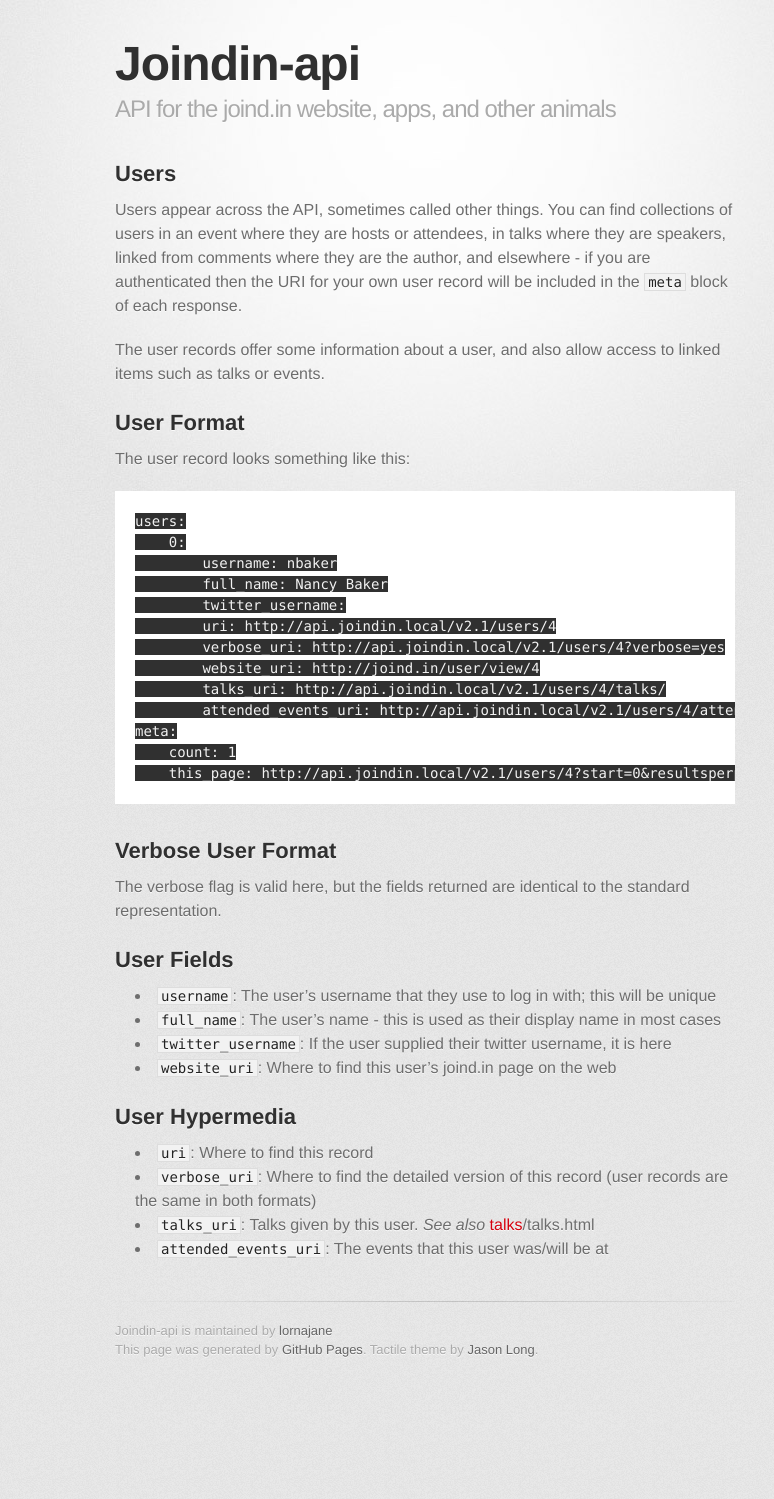
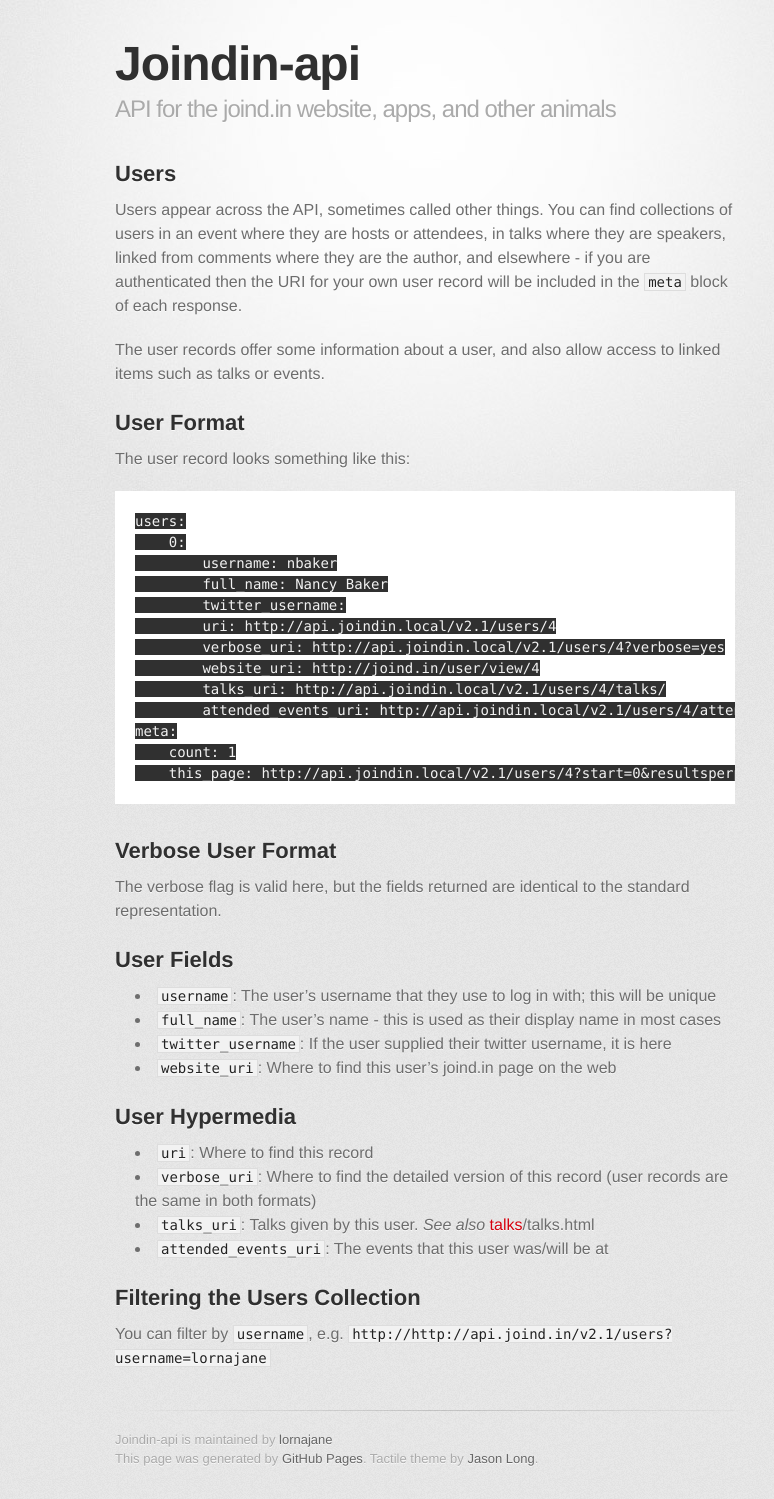
Before and after one commit to joindin/joindin-api, a Jekyll site: the page built from users.md, in a window 1280 px wide. Shown: the whole page, without its empty margins (215-989 px from the left). Built offline with Jekyll 4.4.1, drawn with Linux system fonts in a browser that asks for light colours; some web fonts are replaced; before the commit the page ends 1390 px from its top, so only the background shows below that.

Commit message:
add the username filter for the users collection

```diff
--- a/users.md
+++ b/users.md
@@ -46,3 +46,7 @@
 *  ``verbose_uri``:  Where to find the detailed version of this record (user records are the same in both formats)
 *  ``talks_uri``: Talks given by this user. *See also* [talks]({{ site.baseurl}})/talks.html
 *  ``attended_events_uri``: The events that this user was/will be at
+
+## Filtering the Users Collection
+
+You can filter by ``username``, e.g. ``http://{{ site.apiurl }}/v2.1/users?username=lornajane``
```
